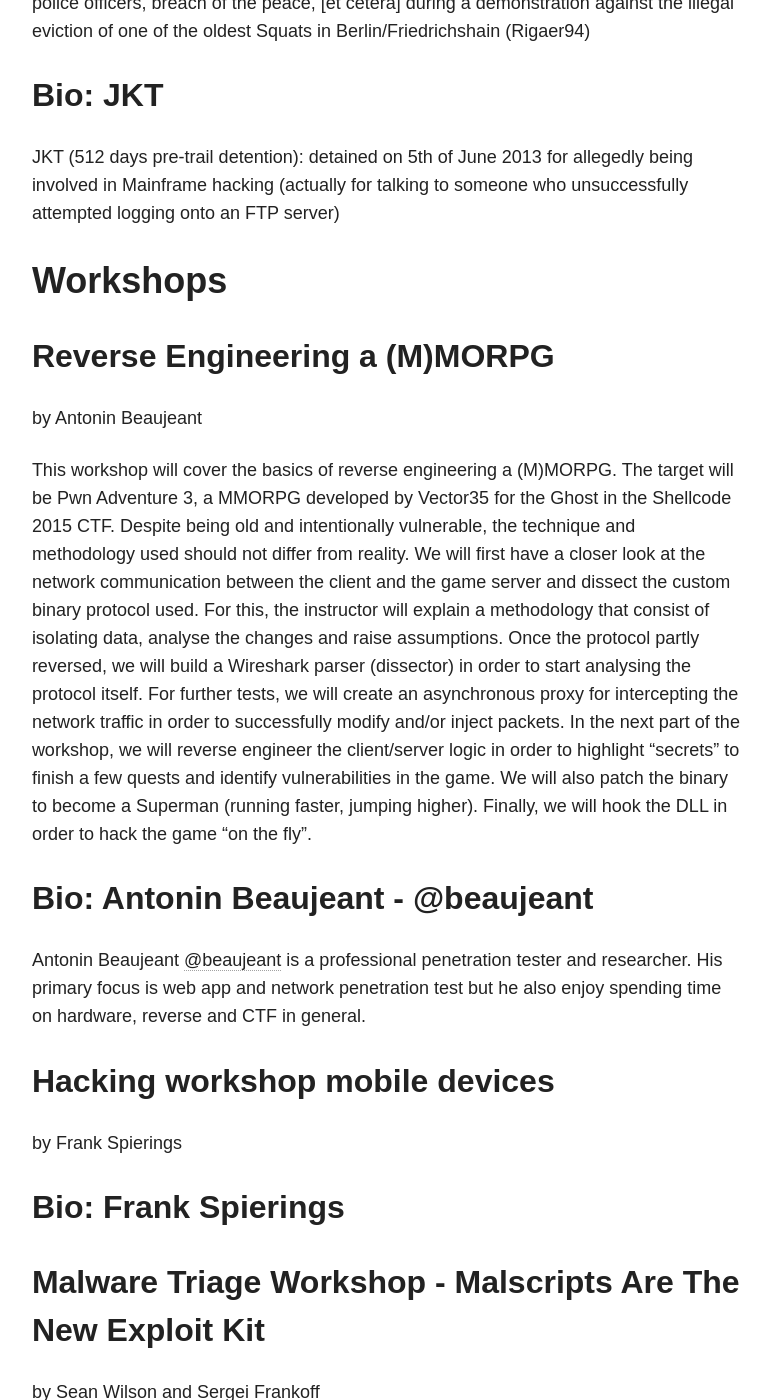
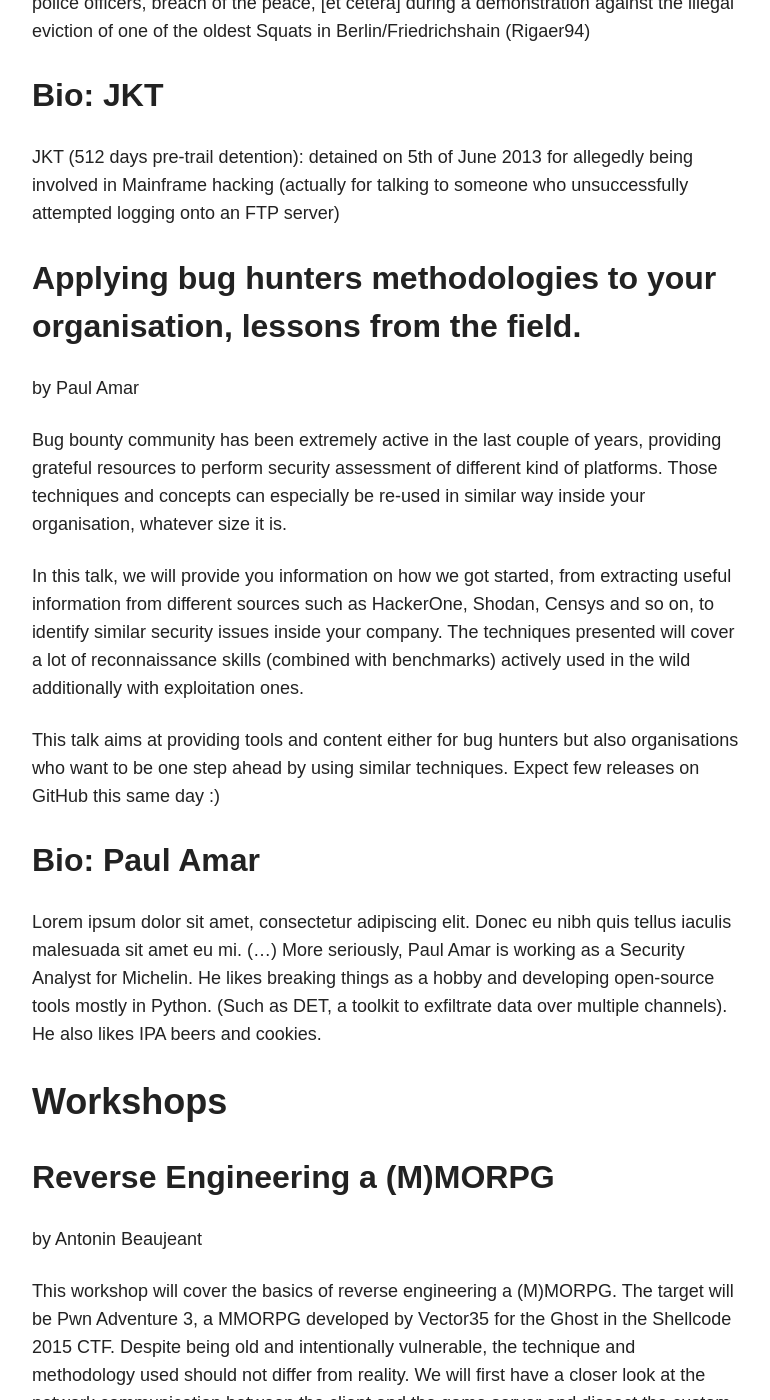
Before and after one commit to adulau/hack-lu-2017, a Jekyll site: the page built from talks/index.md, in a window 1280 px wide and 1400 px high, scrolled down 34972 px. Shown: the whole window, without its empty margins (254-1024 px from the left). Built offline with Jekyll 4.4.1, drawn with Linux system fonts in a browser that asks for light colours; nearby versions of some CDN libraries.

Commit message:
Update talks list and agenda.

```diff
--- a/talks/index.md
+++ b/talks/index.md
@@ -1167,7 +1167,28 @@
 JKT (512 days pre-trail detention): detained on 5th of June 2013 for allegedly being involved
 in Mainframe hacking (actually for talking to someone who unsuccessfully attempted logging onto an FTP server)
 
-
+Applying bug hunters methodologies to your organisation, lessons from the field.
+--------------------------------------------------------------------------------
+by Paul Amar
+
+Bug bounty community has been extremely active in the last couple of years, providing
+grateful resources to perform security assessment of different kind of platforms. Those
+techniques and concepts can especially be re-used in similar way inside your organisation,
+whatever size it is.
+
+In this talk, we will provide you information on how we got started, from
+extracting useful information from different sources such as HackerOne, Shodan, Censys and so on, to
+identify similar security issues inside your company. The techniques presented will cover a lot of
+reconnaissance skills (combined with benchmarks) actively used in the wild additionally with exploitation ones.
+
+This talk aims at providing tools and content either for bug hunters but also organisations who want to be one
+step ahead by using similar techniques. Expect few releases on GitHub this same day :)
+
+Bio: Paul Amar
+--------------
+
+Lorem ipsum dolor sit amet, consectetur adipiscing elit. Donec eu nibh quis tellus iaculis malesuada sit amet eu mi. (...)
+More seriously, Paul Amar is working as a Security Analyst for Michelin. He likes breaking things as a hobby and developing open-source tools mostly in Python. (Such as DET, a toolkit to exfiltrate data over multiple channels). He also likes IPA beers and cookies.
 
 Workshops
 =========
```
Also changed, not shown: agenda/index.md (+1 -0 lines).
